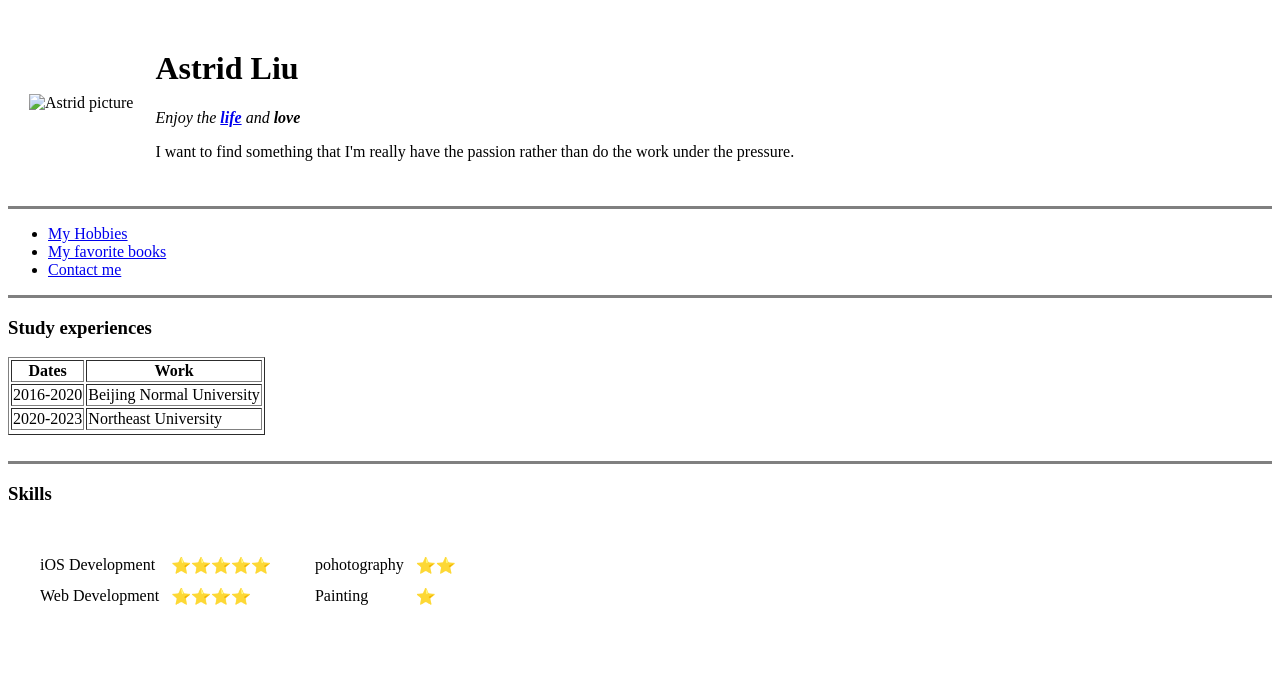
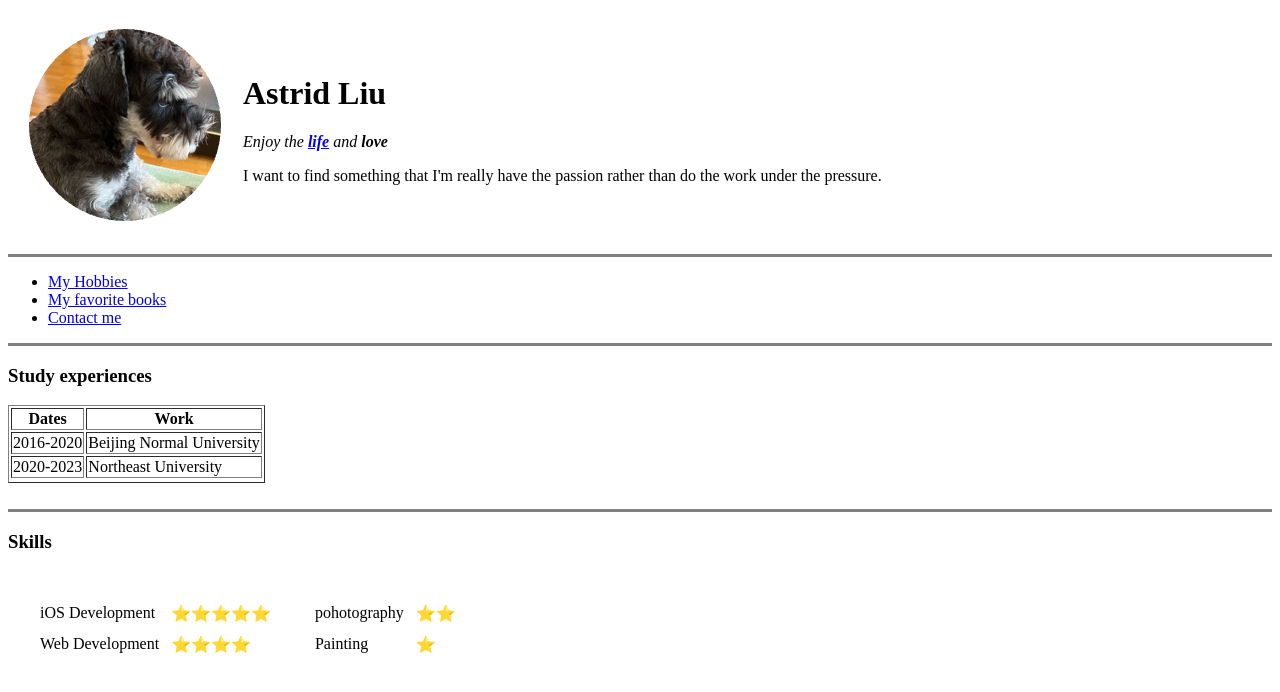
Before and after one commit to xiaodaiweiwei/cv, a plain HTML site: page index.html in a window 1280 px wide. Drawn offline with Linux system fonts and the light colour scheme.

Commit message:
Update index.html

```diff
--- a/index.html
+++ b/index.html
@@ -9,7 +9,7 @@
 <body>
   <table cellspacing="20">
     <tr>
-      <td><img src="images/ZAIZAI-modified.png" alt="Astrid picture"></td>
+      <td><img src="ZAIZAI-modified.png" alt="Astrid picture"></td>
       <td><h1>Astrid Liu</h1>
       <p>
         <em>Enjoy the <strong><a href="https://www.bnu.edu.cn/">life</a></strong> and <strong>love</strong></em>
```
